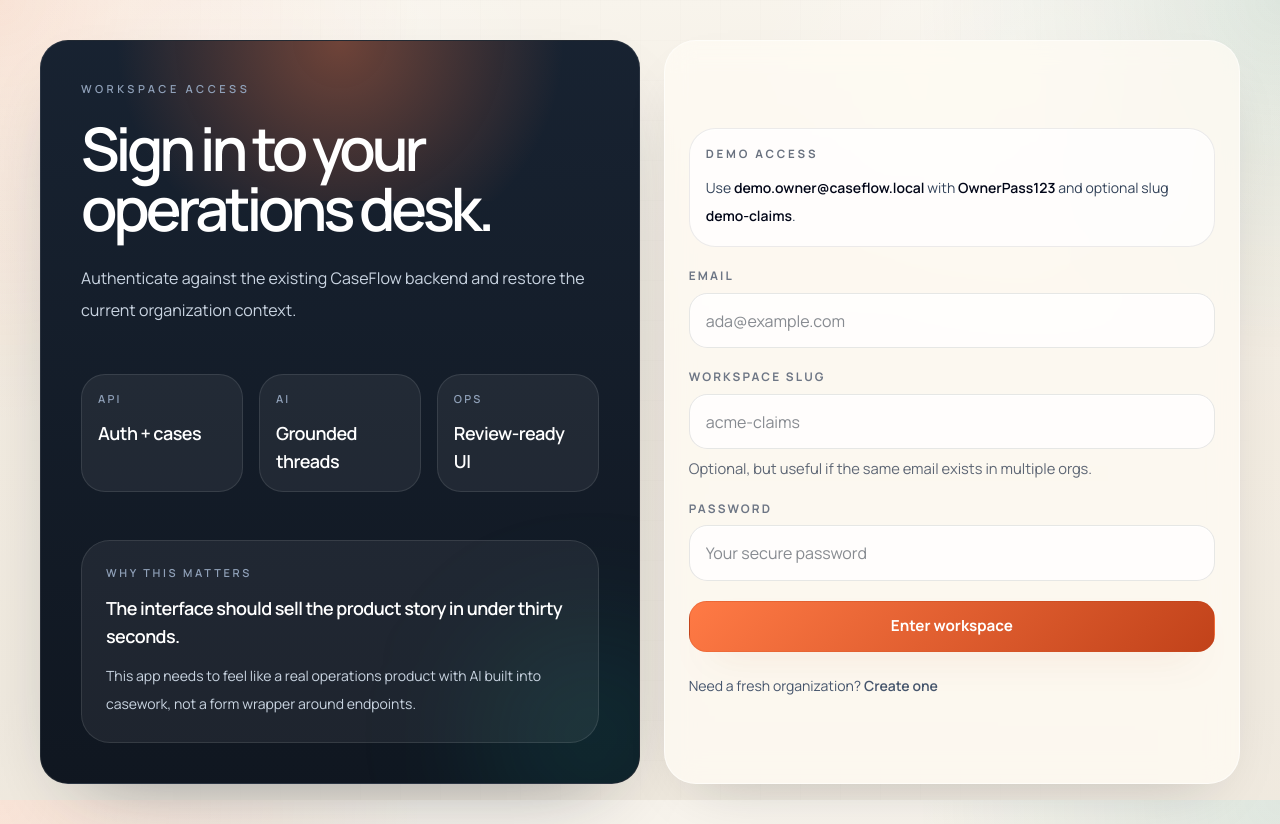
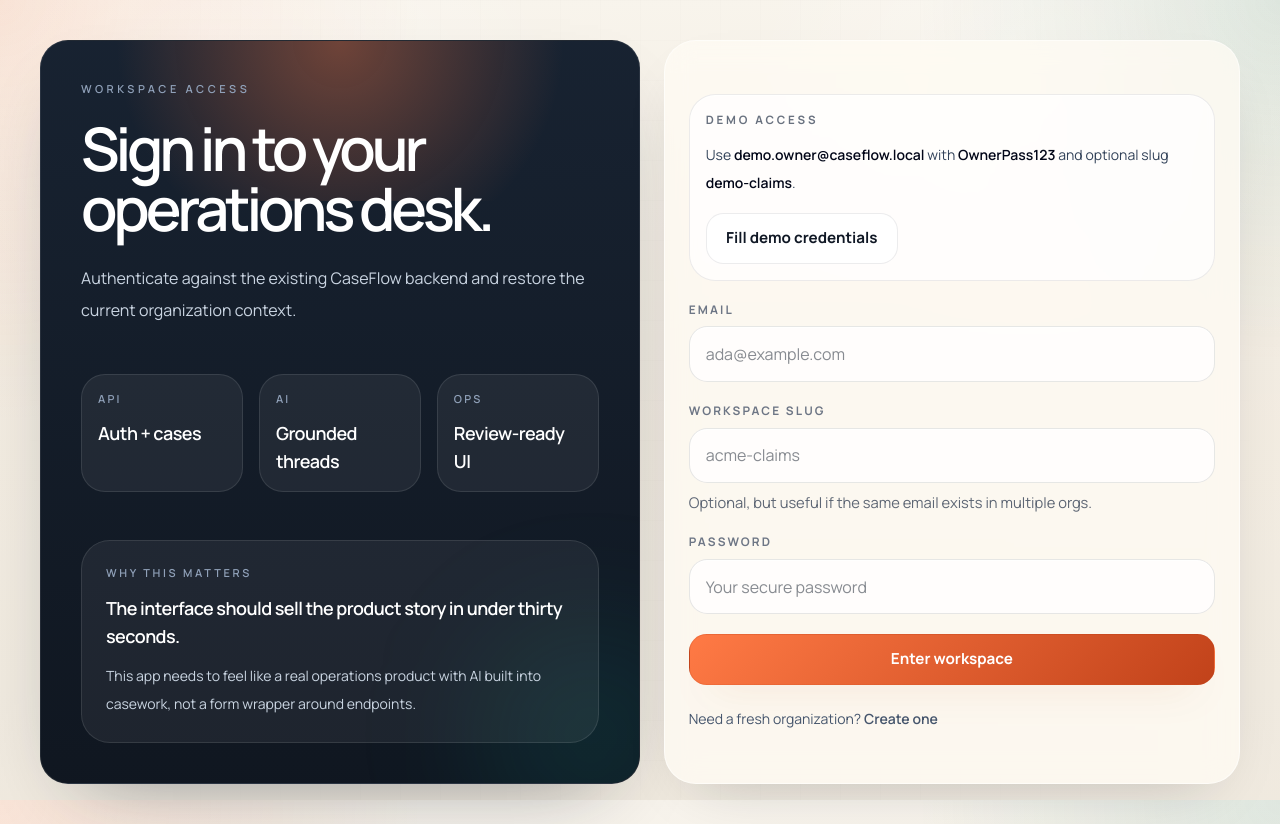
Before and after one commit to MaciejZiel/caseflow, a Next.js app in the folder frontend/: page /auth/login in a window 1280 px wide. Built offline with nearby package versions, Linux system fonts and the light colour scheme; no server answers.

Commit message:
chore: add demo login autofill shortcut

```diff
--- a/frontend/src/app/auth/login/page.tsx
+++ b/frontend/src/app/auth/login/page.tsx
@@ -16,6 +16,13 @@ export default function LoginPage() {
   const [organizationSlug, setOrganizationSlug] = useState("");
   const [isSubmitting, setIsSubmitting] = useState(false);
   const [errorMessage, setErrorMessage] = useState<string | null>(null);
+
+  function fillDemoCredentials() {
+    setEmail("demo.owner@caseflow.local");
+    setPassword("OwnerPass123");
+    setOrganizationSlug("demo-claims");
+    setErrorMessage(null);
+  }
 
   async function handleSubmit(event: React.FormEvent<HTMLFormElement>) {
     event.preventDefault();
@@ -52,6 +59,11 @@ export default function LoginPage() {
             <span className="font-semibold text-slate-950">OwnerPass123</span> and optional slug{" "}
             <span className="font-semibold text-slate-950">demo-claims</span>.
           </p>
+          <div className="mt-4">
+            <Button onClick={fillDemoCredentials} type="button" variant="secondary">
+              Fill demo credentials
+            </Button>
+          </div>
         </div>
 
         <div className="field-shell">
```
